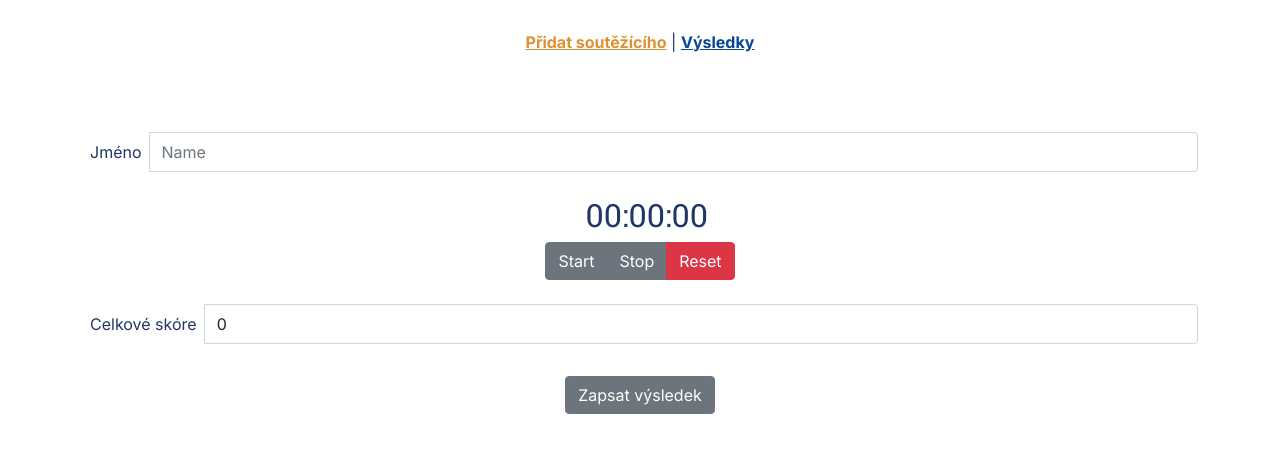
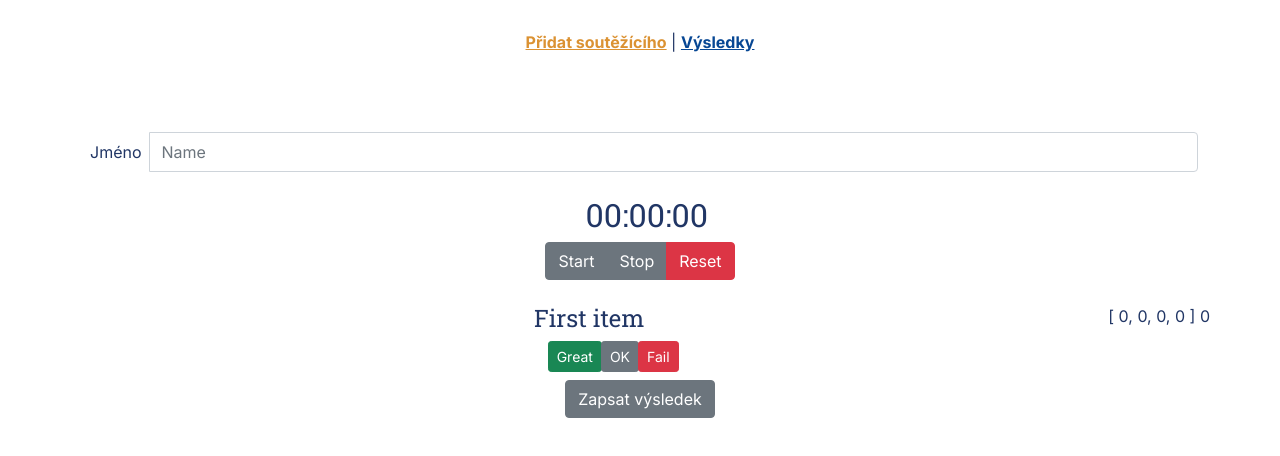
Before and after one commit to cypriluc/simple-score-recorder, a Vue app: page / in a window 1280 px wide. Shown: the top 456 px of the page. Built offline with nearby package versions, Linux system fonts and the light colour scheme; what vuex-multi-tab-state would draw is missing.

Commit message:
v-for create buttons for penalties

```diff
--- a/db.json
+++ b/db.json
@@ -14,6 +14,13 @@
       "id": 789,
       "name": "Lisa",
       "score": 333
+    },
+    {
+      "id": 91257,
+      "name": "Luu",
+      "time": 48290,
+      "penalty": 20000,
+      "score": 68
     }
   ]
 }
--- a/src/App.vue
+++ b/src/App.vue
@@ -15,6 +15,7 @@
   -moz-osx-font-smoothing: grayscale;
   text-align: center;
   color: $color-primary-dark;
+  box-sizing: border-box;
 }
 
 #nav {
--- a/src/components/InputForm.vue
+++ b/src/components/InputForm.vue
@@ -1,5 +1,6 @@
 <template>
-  <form @submit.prevent="createResult">
+  <form @submit.prevent="createResult" autocomplete="off">
+    <!-- Name -->
     <div class="input-group pb-4">
       <label for="participantName" class="form-label m-2">Jméno</label>
       <input
@@ -13,19 +14,44 @@
       />
     </div>
 
+    <!-- StopWatch -->
     <StopWatch @elapsedTime="saveElapsedTime" ref="stopWatch" />
 
-    <div class="input-group pb-4">
-      <label for="totalScore" class="form-label m-2">Celkové skóre</label>
-      <input
-        id="totalScore"
-        type="number"
-        class="form-control"
-        placeholder="Score"
-        aria-label="Score"
-        v-model="result.score"
-        required
-      />
+    <!-- Penalty -->
+    <div class="row">
+      <div class="col mx-auto">
+        <h4 class="text-left">First item</h4>
+
+        <div class="input-group mx-4 justify-content-center">
+          <div
+            class="option"
+            v-for="(option, index) in penaltyOptions"
+            :key="index"
+          >
+            <label :for="option.id" class="btn btn-sm" :class="option.class">
+              {{ option.label }}
+            </label>
+
+            <input
+              type="radio"
+              class="btn-check"
+              name="options"
+              :id="option.id"
+              :value="option.value"
+              v-model="penaltyPoints[0]"
+            />
+          </div>
+        </div>
+      </div>
+
+      {{ penaltyPoints }}
+      {{ currentPenalty }}
+    </div>
+
+    <div v-if="currentScore" class="input-group pb-4">
+      <h4>
+        Total Score: <span>{{ currentScore }}</span>
+      </h4>
     </div>
 
     <button type="submit" class="btn btn-secondary m-2" id="submitBtn">
@@ -68,16 +94,38 @@ export default {
       result: this.createFreshResult(),
       requestResult: 0,
       currentName: "",
+      penaltyPoints: [0, 0, 0, 0],
+      penaltyOptions: [
+        { id: "option1-1", label: "Great", value: 0, class: "btn-success" },
+        { id: "option1-2", label: "OK", value: 10000, class: "btn-secondary" },
+        { id: "option1-3", label: "Fail", value: 20000, class: "btn-danger" },
+      ],
+      searchedItems: [{ id: "item-1", title: "First Item", options: "" }],
     };
   },
 
   computed: {
     ...mapState(["results"]),
+
+    currentScore() {
+      return this.result.time + this.result.penalty;
+    },
+
+    currentPenalty() {
+      let penalty = this.penaltyPoints.reduce(function (a, b) {
+        return a + b;
+      }, 0);
+      return penalty;
+    },
   },
 
   methods: {
     createResult() {
       this.currentName = this.result.name;
+      this.result.penalty = this.currentPenalty;
+
+      let finalScore = Math.floor(this.currentScore / 1000);
+      this.result.score = finalScore;
 
       this.$store
         .dispatch("createResult", this.result)
@@ -106,6 +154,7 @@ export default {
         id: id,
         name: "",
         time: 0,
+        penalty: 0,
         score: 0,
       };
     },
--- a/src/views/Results.vue
+++ b/src/views/Results.vue
@@ -1,6 +1,6 @@
 <template>
   <div class="about">
-    <h1>Pořadí</h1>
+    <h1>Síň slávy</h1>
     <ScoreTable />
   </div>
 </template>
```
